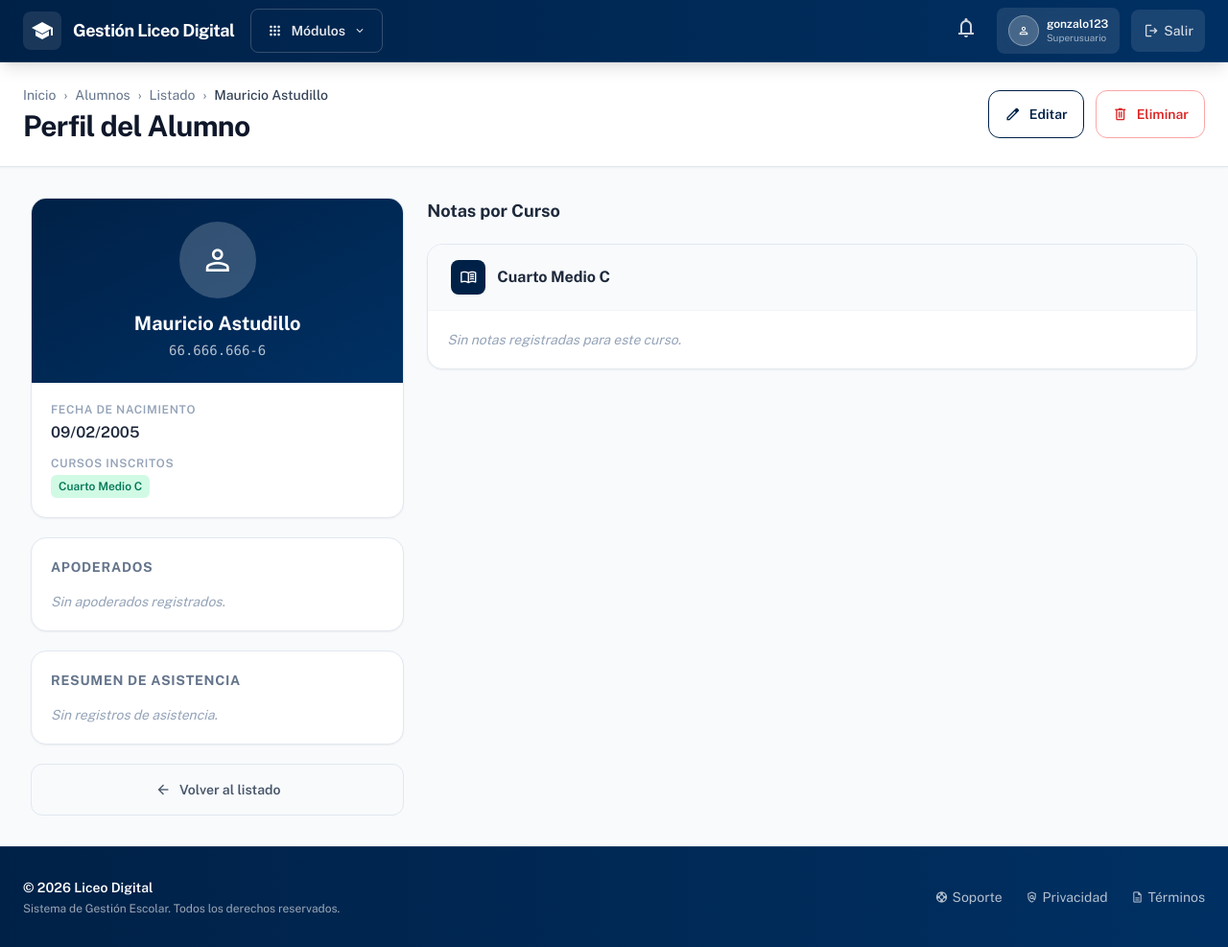
After one commit to veragonzalo/App_Gestion_Escolar, a Django app: a page that uses alumnos/templates/alumnos/perfil_alumno.html in a window 1280 px wide. The commit adds this page. Shown: the whole page at 96% size. Run offline with Django 5.2, Linux system fonts and the light colour scheme; a user stored in the database is signed in; data comes from the database, SQL or seed files in the repository; data that the repository does not hold is empty; some libraries are stand-ins or nearby versions.

Commit message:
Agrega búsqueda en listados y perfil unificado del alumno
- Barra de búsqueda en lista de alumnos (nombre, apellido, RUT)
- Barra de búsqueda en lista de profesores (nombre, apellido, RUT, profesión)
- Nueva vista perfil_alumno con notas por curso, asistencia y apoderados
- Botón Perfil en tabla de alumnos

Co-Authored-By: Claude Sonnet 4.6 <noreply@anthropic.com>

```diff
--- /dev/null
+++ b/alumnos/templates/alumnos/perfil_alumno.html
@@ -0,0 +1,208 @@
+{% extends 'base.html' %}
+
+{% block titulo %}Perfil de {{ alumno.nombre }} {{ alumno.apellido }} - Gestión Liceo Digital{% endblock %}
+
+{% block contenido %}
+<div class="flex-grow flex flex-col">
+
+    <section class="bg-white border-b border-slate-200 py-6 shadow-sm">
+        <div class="max-w-7xl mx-auto px-6 flex items-center justify-between flex-wrap gap-4">
+            <div>
+                <div class="flex items-center gap-2 text-sm text-slate-500 mb-1">
+                    <a href="{% url 'inicio' %}" class="hover:text-[#002147]">Inicio</a>
+                    <span>›</span>
+                    <a href="{% url 'inicio_alumnos' %}" class="hover:text-[#002147]">Alumnos</a>
+                    <span>›</span>
+                    <a href="{% url 'lista_alumnos' %}" class="hover:text-[#002147]">Listado</a>
+                    <span>›</span>
+                    <span class="text-slate-700 font-medium">{{ alumno.nombre }} {{ alumno.apellido }}</span>
+                </div>
+                <h1 class="text-3xl font-bold text-slate-900 tracking-tight">Perfil del Alumno</h1>
+            </div>
+            {% if perfil.puede_editar or user.is_superuser %}
+            <div class="flex gap-3">
+                <a href="{% url 'editar_alumno' alumno.rut %}"
+                   class="flex items-center gap-2 border border-[#002147] text-[#002147] px-4 py-2.5 rounded-xl font-semibold text-sm hover:bg-[#002147] hover:text-white transition-colors">
+                    <span class="material-symbols-outlined text-lg">edit</span>
+                    Editar
+                </a>
+                <a href="{% url 'eliminar_alumno' alumno.rut %}"
+                   class="flex items-center gap-2 border border-red-300 text-red-600 px-4 py-2.5 rounded-xl font-semibold text-sm hover:bg-red-600 hover:text-white transition-colors">
+                    <span class="material-symbols-outlined text-lg">delete</span>
+                    Eliminar
+                </a>
+            </div>
+            {% endif %}
+        </div>
+    </section>
+
+    <main class="flex-grow w-full max-w-7xl mx-auto p-8">
+        <div class="grid grid-cols-1 lg:grid-cols-3 gap-6">
+
+            <!-- Columna izquierda: datos personales + apoderados -->
+            <div class="space-y-5">
+
+                <!-- Tarjeta alumno -->
+                <div class="bg-white rounded-2xl border border-slate-200 shadow-sm overflow-hidden">
+                    <div class="bg-gradient-to-br from-[#002147] to-[#003063] p-6 flex flex-col items-center text-center">
+                        <div class="w-20 h-20 bg-white/20 rounded-full flex items-center justify-center mb-3">
+                            <span class="material-symbols-outlined text-white text-4xl">person</span>
+                        </div>
+                        <h2 class="text-xl font-bold text-white">{{ alumno.nombre }} {{ alumno.apellido }}</h2>
+                        <p class="text-white/70 text-sm mt-1 font-mono">{{ alumno.rut }}</p>
+                    </div>
+                    <div class="p-5 space-y-3">
+                        <div>
+                            <p class="text-xs text-slate-400 font-semibold uppercase tracking-wider mb-1">Fecha de nacimiento</p>
+                            <p class="font-semibold text-slate-800">{{ alumno.fecha_nacimiento|date:"d/m/Y" }}</p>
+                        </div>
+                        <div>
+                            <p class="text-xs text-slate-400 font-semibold uppercase tracking-wider mb-1">Cursos inscritos</p>
+                            {% if alumno.cursos.all %}
+                                <div class="flex flex-wrap gap-1 mt-1">
+                                    {% for curso in alumno.cursos.all %}
+                                    <span class="bg-emerald-100 text-emerald-700 text-xs font-semibold px-2 py-1 rounded-md">{{ curso.nombre }}</span>
+                                    {% endfor %}
+                                </div>
+                            {% else %}
+                                <p class="text-slate-400 text-sm italic">Sin cursos asignados</p>
+                            {% endif %}
+                        </div>
+                    </div>
+                </div>
+
+                <!-- Apoderados -->
+                <div class="bg-white rounded-2xl border border-slate-200 shadow-sm p-5">
+                    <h3 class="text-sm font-bold text-slate-500 uppercase tracking-wider mb-4">Apoderados</h3>
+                    {% if apoderados %}
+                        <div class="space-y-3">
+                            {% for ap in apoderados %}
+                            <div class="flex items-start gap-3">
+                                <div class="w-9 h-9 bg-amber-100 rounded-lg flex items-center justify-center flex-shrink-0">
+                                    <span class="material-symbols-outlined text-amber-600 text-lg">family_restroom</span>
+                                </div>
+                                <div>
+                                    <p class="font-semibold text-slate-800 text-sm">{{ ap.nombre }} {{ ap.apellido }}</p>
+                                    <p class="text-xs text-slate-500">{{ ap.telefono }}</p>
+                                    <p class="text-xs text-slate-500">{{ ap.email }}</p>
+                                </div>
+                            </div>
+                            {% endfor %}
+                        </div>
+                    {% else %}
+                        <p class="text-slate-400 text-sm italic">Sin apoderados registrados.</p>
+                    {% endif %}
+                </div>
+
+                <!-- Asistencia -->
+                <div class="bg-white rounded-2xl border border-slate-200 shadow-sm p-5">
+                    <h3 class="text-sm font-bold text-slate-500 uppercase tracking-wider mb-4">Resumen de Asistencia</h3>
+                    {% if total_asistencias > 0 %}
+                        <!-- Barra de progreso -->
+                        <div class="mb-4">
+                            <div class="flex justify-between text-xs text-slate-500 mb-1">
+                                <span>Asistencia</span>
+                                <span class="font-bold {% if porcentaje_asistencia >= 85 %}text-emerald-600{% elif porcentaje_asistencia >= 70 %}text-amber-600{% else %}text-red-600{% endif %}">{{ porcentaje_asistencia }}%</span>
+                            </div>
+                            <div class="w-full bg-slate-100 rounded-full h-2.5">
+                                <div class="h-2.5 rounded-full {% if porcentaje_asistencia >= 85 %}bg-emerald-500{% elif porcentaje_asistencia >= 70 %}bg-amber-500{% else %}bg-red-500{% endif %}"
+                                     style="width: {{ porcentaje_asistencia }}%"></div>
+                            </div>
+                        </div>
+                        <div class="grid grid-cols-3 gap-2 text-center">
+                            <div class="bg-emerald-50 rounded-xl p-3">
+                                <p class="text-xl font-extrabold text-emerald-600">{{ presentes }}</p>
+                                <p class="text-xs text-slate-500">Presente</p>
+                            </div>
+                            <div class="bg-red-50 rounded-xl p-3">
+                                <p class="text-xl font-extrabold text-red-500">{{ ausentes }}</p>
+                                <p class="text-xs text-slate-500">Ausente</p>
+                            </div>
+                            <div class="bg-amber-50 rounded-xl p-3">
+                                <p class="text-xl font-extrabold text-amber-500">{{ justificados }}</p>
+                                <p class="text-xs text-slate-500">Justif.</p>
+                            </div>
+                        </div>
+                        <p class="text-xs text-slate-400 text-center mt-3">{{ total_asistencias }} registro{{ total_asistencias|pluralize }} en total</p>
+                    {% else %}
+                        <p class="text-slate-400 text-sm italic">Sin registros de asistencia.</p>
+                    {% endif %}
+                </div>
+
+                <a href="{% url 'lista_alumnos' %}"
+                   class="flex items-center justify-center gap-2 w-full border border-slate-200 text-slate-600 py-3 rounded-xl font-semibold text-sm hover:bg-slate-50 transition-colors">
+                    <span class="material-symbols-outlined text-lg">arrow_back</span>
+                    Volver al listado
+                </a>
+            </div>
+
+            <!-- Columna derecha: notas por curso -->
+            <div class="lg:col-span-2 space-y-5">
+                <h2 class="text-lg font-bold text-slate-800">Notas por Curso</h2>
+
+                {% if notas_por_curso %}
+                    {% for item in notas_por_curso %}
+                    <div class="bg-white rounded-2xl border border-slate-200 shadow-sm overflow-hidden">
+                        <!-- Encabezado curso -->
+                        <div class="flex items-center justify-between px-6 py-4 border-b border-slate-100 bg-slate-50">
+                            <div class="flex items-center gap-3">
+                                <div class="w-9 h-9 bg-[#002147] rounded-lg flex items-center justify-center">
+                                    <span class="material-symbols-outlined text-white text-lg">menu_book</span>
+                                </div>
+                                <span class="font-bold text-slate-800">{{ item.curso.nombre }}</span>
+                            </div>
+                            {% if item.promedio %}
+                            <div class="text-right">
+                                <p class="text-xs text-slate-400">Promedio</p>
+                                <p class="text-2xl font-extrabold {% if item.promedio >= 4.0 %}text-emerald-600{% else %}text-red-500{% endif %}">{{ item.promedio }}</p>
+                            </div>
+                            {% endif %}
+                        </div>
+
+                        <!-- Tabla de notas -->
+                        {% if item.notas %}
+                        <div class="overflow-x-auto">
+                            <table class="w-full text-sm">
+                                <thead>
+                                    <tr class="border-b border-slate-100">
+                                        <th class="text-left py-3 px-4 text-xs font-bold text-slate-500 uppercase tracking-wider">Fecha</th>
+                                        <th class="text-left py-3 px-4 text-xs font-bold text-slate-500 uppercase tracking-wider">Tipo</th>
+                                        <th class="text-left py-3 px-4 text-xs font-bold text-slate-500 uppercase tracking-wider">Descripción</th>
+                                        <th class="text-right py-3 px-4 text-xs font-bold text-slate-500 uppercase tracking-wider">Nota</th>
+                                    </tr>
+                                </thead>
+                                <tbody>
+                                    {% for nota in item.notas %}
+                                    <tr class="border-b border-slate-50 hover:bg-slate-50 transition-colors">
+                                        <td class="py-3 px-4 text-slate-600">{{ nota.fecha|date:"d/m/Y" }}</td>
+                                        <td class="py-3 px-4">
+                                            <span class="bg-blue-100 text-blue-700 text-xs font-semibold px-2 py-0.5 rounded-full">{{ nota.get_tipo_evaluacion_display }}</span>
+                                        </td>
+                                        <td class="py-3 px-4 text-slate-500 text-xs">{{ nota.descripcion|default:"—" }}</td>
+                                        <td class="py-3 px-4 text-right">
+                                            <span class="text-base font-extrabold {% if nota.nota >= 4.0 %}text-emerald-600{% else %}text-red-500{% endif %}">{{ nota.nota }}</span>
+                                        </td>
+                                    </tr>
+                                    {% endfor %}
+                                </tbody>
+                            </table>
+                        </div>
+                        {% else %}
+                        <p class="p-5 text-sm text-slate-400 italic">Sin notas registradas para este curso.</p>
+                        {% endif %}
+                    </div>
+                    {% endfor %}
+                {% else %}
+                    <div class="bg-white rounded-2xl border border-dashed border-slate-300 p-16 text-center">
+                        <div class="w-14 h-14 bg-slate-100 rounded-2xl flex items-center justify-center mx-auto mb-4">
+                            <span class="material-symbols-outlined text-slate-400 text-2xl">grade</span>
+                        </div>
+                        <p class="text-slate-500 text-sm">Este alumno no tiene notas registradas.</p>
+                    </div>
+                {% endif %}
+            </div>
+
+        </div>
+    </main>
+</div>
+{% endblock %}
--- a/alumnos/urls.py
+++ b/alumnos/urls.py
@@ -12,4 +12,5 @@ urlpatterns = [
     path('editar/<str:alumno_rut>/', views.editar_alumno, name='editar_alumno'),
 
     path('eliminar/<str:alumno_rut>/', views.eliminar_alumno, name='eliminar_alumno'),
+    path('perfil/<str:alumno_rut>/', views.perfil_alumno, name='perfil_alumno'),
 ]
--- a/alumnos/views.py
+++ b/alumnos/views.py
@@ -1,9 +1,13 @@
 from django.shortcuts import render, redirect, get_object_or_404
 from django.contrib import messages
 from django.contrib.auth.decorators import login_required
+from django.db import models
+from django.db.models import Avg
 from .models import Alumno
 from .forms import AlumnoForm
 from usuarios.decorators import requiere_puede_editar
+from notas.models import Nota
+from asistencia.models import Asistencia
 
 
 @login_required
@@ -18,8 +22,15 @@ def portal_alumnos(request):
 
 @login_required
 def lista_alumnos(request):
+    q = request.GET.get('q', '').strip()
     alumnos = Alumno.objects.all()
-    return render(request, 'alumnos/lista_alumnos.html', {"lista_alumnos": alumnos})
+    if q:
+        alumnos = alumnos.filter(
+            models.Q(nombre__icontains=q) |
+            models.Q(apellido__icontains=q) |
+            models.Q(rut__icontains=q)
+        )
+    return render(request, 'alumnos/lista_alumnos.html', {"lista_alumnos": alumnos, "q": q})
 
 
 @login_required
@@ -60,6 +71,39 @@ def editar_alumno(request, alumno_rut):
 
 
 @login_required
+def perfil_alumno(request, alumno_rut):
+    alumno = get_object_or_404(Alumno, rut=alumno_rut)
+
+    notas_por_curso = []
+    for curso in alumno.cursos.all():
+        notas = Nota.objects.filter(alumno=alumno, curso=curso).order_by('-fecha')
+        promedio = notas.aggregate(Avg('nota'))['nota__avg']
+        notas_por_curso.append({
+            'curso': curso,
+            'notas': notas,
+            'promedio': round(float(promedio), 1) if promedio else None,
+        })
+
+    asistencias = Asistencia.objects.filter(alumno=alumno)
+    total_asistencias = asistencias.count()
+    presentes = asistencias.filter(estado='P').count()
+    ausentes = asistencias.filter(estado='A').count()
+    justificados = asistencias.filter(estado='J').count()
+    porcentaje = round((presentes / total_asistencias) * 100) if total_asistencias > 0 else 0
+
+    return render(request, 'alumnos/perfil_alumno.html', {
+        'alumno': alumno,
+        'notas_por_curso': notas_por_curso,
+        'total_asistencias': total_asistencias,
+        'presentes': presentes,
+        'ausentes': ausentes,
+        'justificados': justificados,
+        'porcentaje_asistencia': porcentaje,
+        'apoderados': alumno.apoderados.all(),
+    })
+
+
+@login_required
 @requiere_puede_editar
 def eliminar_alumno(request, alumno_rut):
     alumno = get_object_or_404(Alumno, rut=alumno_rut)
```
Also changed, not shown: alumnos/templates/alumnos/lista_alumnos.html (+23 -0 lines), profesores/templates/profesores/lista_profesores.html (+17 -0 lines), profesores/views.py (+10 -1 lines).
